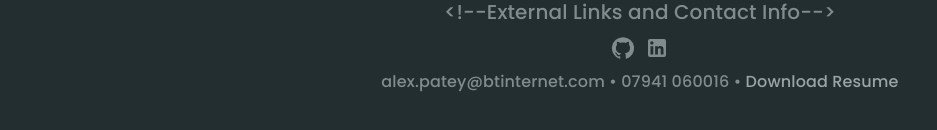
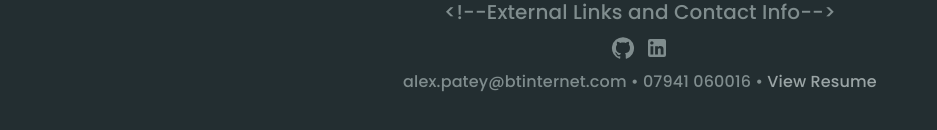
Before and after one commit to AlexPatey/AlexPateyPortfolio, a React (Create React App) app in the folder alexpateyportfolioreactclient/: page / in a window 1280 px wide. Shown: the part 1887-2017 px from the top of the page, without its empty margins (0-937 px from the left). Built offline with nearby package versions, Linux system fonts and the light colour scheme.

Commit message:
small text change

```diff
--- a/alexpateyportfolioreactclient/src/components/Portfolio.js
+++ b/alexpateyportfolioreactclient/src/components/Portfolio.js
@@ -201,7 +201,7 @@ export default function Portfolio() {
             </div>
             <div className='contactInfo'>
                 <Typography variant="h7" color="#808d8e" fontFamily={'Poppins'} fontWeight={500} className='headerPadding email'>
-                    alex.patey@btinternet.com • 07941 060016 • <a href={"../Alex Patey Resume.pdf"} target="_blank" rel="noreferrer">{"Download Resume"}</a>
+                    alex.patey@btinternet.com • 07941 060016 • <a href={"../Alex Patey Resume.pdf"} target="_blank" rel="noreferrer">{"View Resume"}</a>
                 </Typography>
             </div>
         </div>
```
